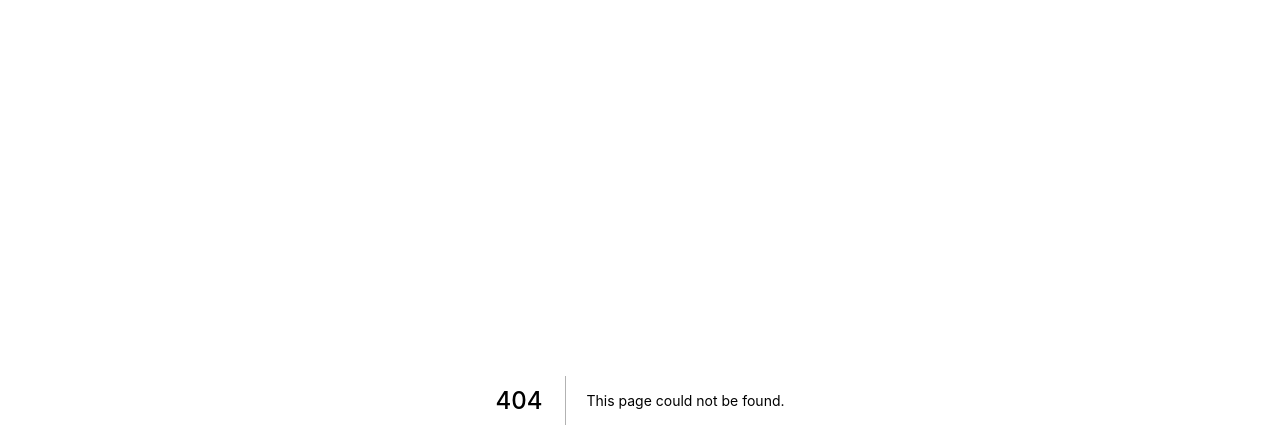
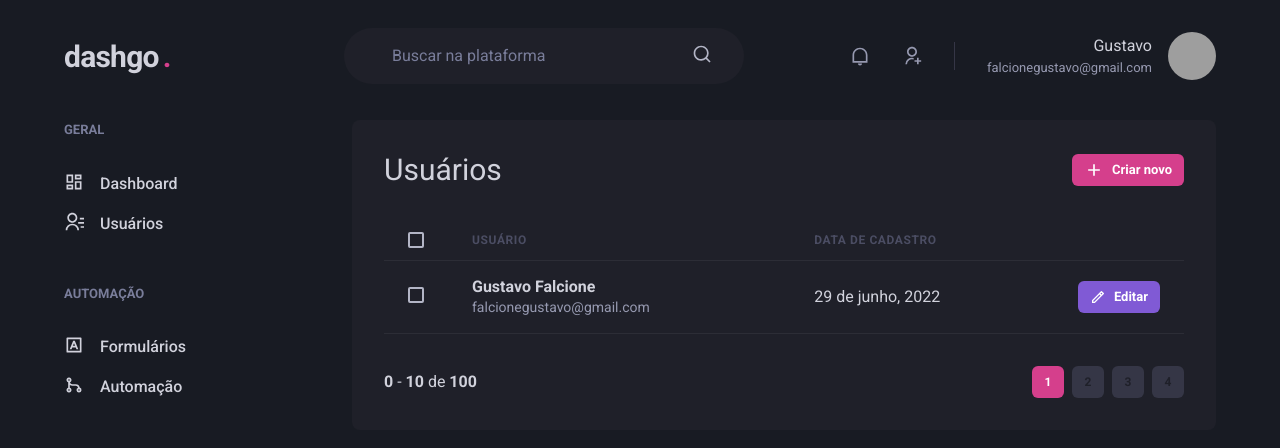
Before and after one commit to gustavofalcione/dashgo, a Next.js app: page /users in a window 1280 px wide. Before the commit this address had no page. Shown: the top 448 px of the page. Built offline with nearby package versions, Linux system fonts and the light colour scheme; grey boxes are pictures that could not be loaded.

Commit message:
Criando página de controle de usuário e formulário de cadastro

```diff
--- a/package.json
+++ b/package.json
@@ -13,9 +13,11 @@
     "@chakra-ui/react": "^2.2.1",
     "@emotion/react": "^11",
     "@emotion/styled": "^11",
+    "apexcharts": "^3.35.3",
     "framer-motion": "^6",
     "next": "12.1.6",
     "react": "18.2.0",
+    "react-apexcharts": "^1.4.0",
     "react-dom": "18.2.0",
     "react-icons": "^4.4.0"
   },
--- a/src/components/Header.tsx
+++ b/src/components/Header.tsx
@@ -6,11 +6,11 @@ export function Header() {
     <Flex
       as="header"
       w="100%"
-      maxWidth={1480}
+      maxWidth={1200}
       h="20"
       mx="auto"
       mt="4"
-      px={24}
+      px="6"
       align="center"
     >
       <Text
--- /dev/null
+++ b/src/components/Pagination.tsx
@@ -0,0 +1,66 @@
+import { Box, Button, Stack } from "@chakra-ui/react";
+
+export function Pagination() {
+  return(
+    <Stack
+      direction="row"
+      mt="8"
+      justify="space-between"
+      align="center"
+      spacing="6"
+    >
+
+      <Box>
+        <strong>0</strong> - <strong>10</strong> de <strong>100</strong>
+      </Box>
+      <Stack direction="row" spacing="2">
+        <Button
+            size="sm"
+            fontSize="xs"
+            width="4"
+            colorScheme="pink"
+            disabled
+            _disabled={{
+              bg: "pink.500",
+              cursor: 'default'
+            }}
+          >
+            1
+          </Button>
+          <Button
+            size="sm"
+            fontSize="xs"
+            width="4"
+            bg="gray.700"
+            _hover={{
+              bg: 'gray.500',
+            }}
+          >
+            2
+          </Button>
+          <Button
+            size="sm"
+            fontSize="xs"
+            width="4"
+            bg="gray.700"
+            _hover={{
+              bg: 'gray.500',
+            }}
+          >
+            3
+          </Button>
+          <Button
+            size="sm"
+            fontSize="xs"
+            width="4"
+            bg="gray.700"
+            _hover={{
+              bg: 'gray.500',
+            }}
+          >
+            4
+          </Button>
+      </Stack>
+    </Stack>
+ )
+}
--- a/src/components/Sidebar.tsx
+++ b/src/components/Sidebar.tsx
@@ -1,5 +1,5 @@
 import { Box, Stack, Text, Link, Icon } from "@chakra-ui/react";
-import { RiDashboardLine } from "react-icons/ri";
+import { RiContactsLine, RiDashboardLine, RiGitMergeLine, RiInputMethodLine } from "react-icons/ri";
 
 export function Sidebar() {
   return(
@@ -8,9 +8,26 @@ export function Sidebar() {
         <Box>
           <Text fontWeight="bold" color="gray.400" fontSize="small">GERAL</Text>
           <Stack spacing="4"mt="8" align="stretch" >
-            <Link>
+            <Link display="flex" textAlign="center">
               <Icon as={RiDashboardLine} fontSize="20" />
               <Text ml="4" fontWeight="medium">Dashboard</Text>
+            </Link>
+            <Link display="flex" textAlign="center">
+              <Icon as={RiContactsLine} fontSize="20" />
+              <Text ml="4" fontWeight="medium">Usuários</Text>
+            </Link>
+          </Stack>
+        </Box>
+        <Box>
+          <Text fontWeight="bold" color="gray.400" fontSize="small">AUTOMAÇÃO</Text>
+          <Stack spacing="4"mt="8" align="stretch" >
+            <Link display="flex" textAlign="center">
+              <Icon as={RiInputMethodLine} fontSize="20" />
+              <Text ml="4" fontWeight="medium">Formulários</Text>
+            </Link>
+            <Link display="flex" textAlign="center">
+              <Icon as={RiGitMergeLine} fontSize="20" />
+              <Text ml="4" fontWeight="medium">Automação</Text>
             </Link>
           </Stack>
         </Box>
--- /dev/null
+++ b/src/pages/users/index.tsx
@@ -0,0 +1,72 @@
+import { Box, Button, Checkbox, Flex, Heading, Icon, Table, Tbody, Td, Text, Th, Thead, Tr } from "@chakra-ui/react";
+import { RiAddLine, RiPencilLine } from "react-icons/ri";
+import { Header } from "../../components/Header";
+import { Pagination } from "../../components/Pagination";
+import { Sidebar } from "../../components/Sidebar";
+
+export default function UserList() {
+  return(
+    <Box>
+      <Header />
+      <Flex w="100%" my="6" maxWidth={1200} mx="auto" px="6">
+        <Sidebar />
+
+        <Box flex="1" borderRadius={8} bg="gray.800" p="8" >
+          <Flex mb="8" justify="space-between" align="center">
+            <Heading size="lg" fontWeight="normal">
+              Usuários
+            </Heading>
+
+            <Button
+              as="a"
+              size="sm"
+              fontSize="small"
+              colorScheme="pink"
+              leftIcon={<Icon as={RiAddLine} fontSize="20" />}
+            >
+              Criar novo
+            </Button>
+          </Flex>
+          <Table colorScheme="whiteAlpha">
+            <Thead>
+              <Tr>
+                <Th px="6" color="gray.300" width="8">
+                  <Checkbox colorScheme="pink"/>
+                </Th>
+                <Th>Usuário</Th>
+                <Th>Data de cadastro</Th>
+                <Th w="8"></Th>
+              </Tr>
+            </Thead>
+            <Tbody>
+              <Tr>
+                <Td px="6">
+                  <Checkbox colorScheme="pink"/>
+                </Td>
+                <Td>
+                  <Box>
+                    <Text fontWeight="bold">Gustavo Falcione</Text>
+                    <Text fontSize="sm" color="gray.300">falcionegustavo@gmail.com</Text>
+                  </Box>
+                </Td>
+                <Td>29 de junho, 2022</Td>
+                <Td>
+                  <Button
+                    as="a"
+                    size="sm"
+                    fontSize="small"
+                    colorScheme="purple"
+                    leftIcon={<Icon as={RiPencilLine} fontSize="16" />}
+                  >
+                    Editar
+                  </Button>
+                </Td>
+              </Tr>
+            </Tbody>
+          </Table>
+          <Pagination />
+        </Box>
+      </Flex>
+    </Box>
+  );
+}
```
Also changed, not shown: src/pages/dashboard.tsx (+81 -2 lines), src/pages/users/create.tsx (added, +40 -0 lines), 1 other file (tests, documents, lock files or other folders).
